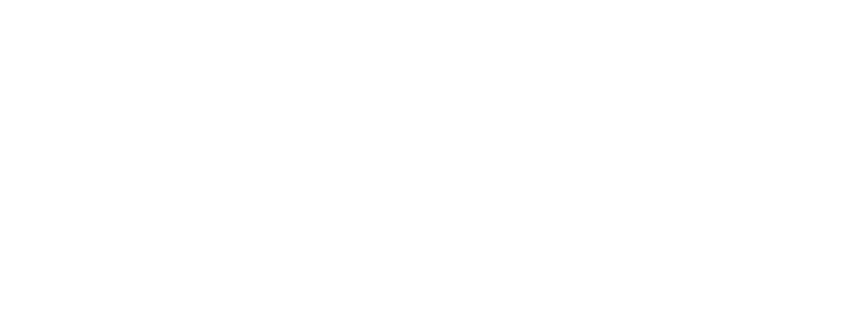
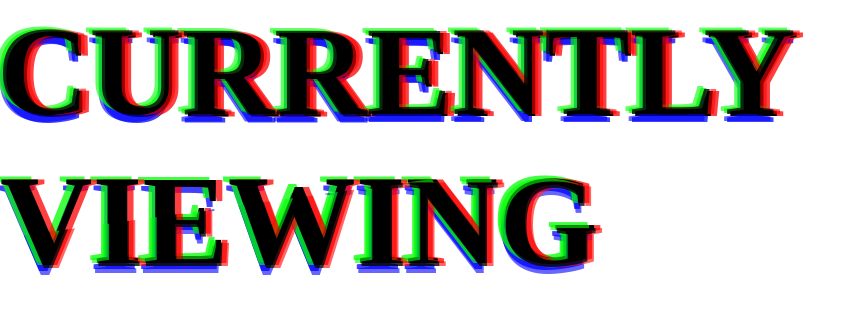
Before and after one commit to Kazuto021/CAF, a React (Vite) app: page /testing in a window 1280 px wide. Before the commit this address had no page. Shown: the top 314 px of the page, without its empty margins (0-866 px from the left). Built offline with nearby package versions, Linux system fonts and the light colour scheme.

Commit message:
testing route added

```diff
--- a/src/Components/Content.jsx
+++ b/src/Components/Content.jsx
@@ -3,7 +3,7 @@ import { FaRegBookmark } from "react-icons/fa6";
 // import { FaArrowRight } from "react-icons/fa";
 
 import "./Styles/content.scss"
-const Content = (props) => {
+const   Content = (props) => {
     return (
         <div className='content-wrapper'>
             <div className='anime-info'>
--- a/src/Components/SpecialBannerCard.jsx
+++ b/src/Components/SpecialBannerCard.jsx
@@ -1,6 +1,6 @@
 import React, { useState } from 'react'
 import "./Styles/special.scss"
-import Bannerinfo from '../utils/BannerUtil';
+// import Bannerinfo from '../utils/BannerUtil';
 import { FaInstagram } from "react-icons/fa6";
 import { FaDiscord } from "react-icons/fa6";
 // import { FaArrowDown } from "react-icons/fa6";
@@ -10,8 +10,7 @@ import { FaRegMoon } from "react-icons/fa";
 const SpecialBannerCard = (props) => {
     let [mouseX, setMouseX] = useState(0)
     let [mouseY, setMouseY] = useState(0)
-    let animeBanner = Object.keys(Bannerinfo)
-    let [currentBanner,setBanner] = useState[animeBanner[0]]
+
 
     // let divFollower = document.getElementsByClassName("cursor-follower")[0]
     const ref = document.querySelector(".cursor-follower")
--- a/src/Components/Styles/content.scss
+++ b/src/Components/Styles/content.scss
@@ -212,8 +212,14 @@
       align-items: end;
 
       .currently-showing {
+        text-transform: uppercase;
         justify-self: flex-start;
         align-self: flex-start;
+        // position: absolute;
+        // top:10%;
+        font-size: 1.2em;
+        font-weight: 100;
+        letter-spacing: 0.2rem;
         // width: 40%;
         // max-width: 40%;
         // min-width: 40%;
--- a/src/Routers/MainRoute.jsx
+++ b/src/Routers/MainRoute.jsx
@@ -5,6 +5,7 @@ import App from '../App'
 import Home from '../Screens/Home'
 import Special from '../Screens/Special'
 import Terms from '../Screens/Terms'
+import Test from '../Screens/Test'
 
 const MainRoute = () => {
   return (
@@ -14,6 +15,7 @@ const MainRoute = () => {
         <Route path='/banner' Component={App}/>
         <Route path='/special' Component={Special}/>
         <Route path='/tandc' Component={Terms}/>
+        <Route path='/testing' Component={Test}/>
 
     </Routes>
     </BrowserRouter>
--- a/src/Screens/Special.jsx
+++ b/src/Screens/Special.jsx
@@ -1,21 +1,27 @@
 import React from 'react'
+import { useState } from 'react'
 import SpecialBannerCard from '../Components/SpecialBannerCard'
 import Bannerinfo from '../utils/BannerUtil'
 
 const Special = () => {
+let animeList =  Object.keys(Bannerinfo)
+console.log(animeList)
+// let [currentIndex , setIndex] = useState[0]
+let [currentAnime , setAnime] = useState(animeList[0])
+// let currentAnime = "dbz"
   return (
     <>
       <SpecialBannerCard
-        title={Bannerinfo.dbz.Name}
+        title={Bannerinfo[currentAnime].Name}
         mycolor="#c81325c9"
-        degree={Bannerinfo.dbz.gradient.degree}
-        from={Bannerinfo.dbz.gradient.from}
-        startOpacity={Bannerinfo.dbz.gradient.startOpacity}
-        endOpacity={Bannerinfo.dbz.gradient.endOpacity}
-        to={Bannerinfo.dbz.gradient.to}
-        imgSrc={Bannerinfo.dbz.Img}
-        quote={Bannerinfo.dbz.Quote}
-        heading={Bannerinfo.dbz.Heading}
+        degree={Bannerinfo[currentAnime].gradient.degree}
+        from={Bannerinfo[currentAnime].gradient.from}
+        startOpacity={Bannerinfo[currentAnime].gradient.startOpacity}
+        endOpacity={Bannerinfo[currentAnime].gradient.endOpacity}
+        to={Bannerinfo[currentAnime].gradient.to}
+        imgSrc={Bannerinfo[currentAnime].Img}
+        quote={Bannerinfo[currentAnime].Quote}
+        heading={Bannerinfo[currentAnime].Heading}
       />
     </>
   )
--- /dev/null
+++ b/src/Screens/Styles/test.scss
@@ -0,0 +1,144 @@
+// .test{
+//     height:20vh;
+//     position: relative;
+//     border:1px solid black;
+//     text-align: center;
+//     place-content: center;
+//     font-size: x-large;
+//     letter-spacing: 0.2rem;
+
+// }
+// .test::before{
+//     content:"Dummy Text";
+//     font-size: x-large;
+//     position: absolute;
+//     place-content: center;
+//     top:50%;
+//     left:60%;
+//     transform: translate(-50%,-50%);
+//     font-weight: 900;
+//     color:purple;
+//     letter-spacing: 0.2rem;
+//     opacity: 0;
+//     -webkit-text-stroke: 0.01rem;
+//     transition: 1s;
+// }
+// .test:hover{
+//     color:white;
+// }
+
+// .test:hover::before{
+//     transition: 1s;
+//     opacity: 1;
+// }
+
+// body {
+//     background: #222;
+//     min-height: 100vh;
+//     display: grid;
+//     place-items: center;
+//     color: white;
+//     font-family: sans-serif;
+//   }
+
+.currently-showing {
+  font-size: 8rem;
+  font-weight: 700;
+  text-transform: uppercase;
+  position: relative;
+
+  text-shadow: 0.05em 0 0 rgba(255, 0, 0, 0.75),
+    -0.025em -0.05em 0 rgba(0, 255, 0, 0.75),
+    0.025em 0.05em 0 rgba(0, 0, 255, 0.75);
+
+  // animation: currently-showing 500ms infinite;
+}
+
+.currently-showing span {
+  position: absolute;
+  top: 0;
+  left: 0;
+}
+
+.currently-showing span:first-child {
+  // animation: currently-showing 650ms infinite;
+  clip-path: polygon(0 0, 100% 0, 100% 45%, 0 45%);
+  transform: translate(-0.025em, -0.0125em);
+  /* color: green; */
+  opacity: 0.8;
+}
+
+.currently-showing span:last-child {
+  // animation: currently-showing 375ms infinite;
+  clip-path: polygon(0 80%, 100% 20%, 100% 100%, 0 100%);
+  transform: translate(0.0125em, 0.025em);
+  /* color: red; */
+  opacity: 0.8;
+}
+
+.currently-showing:hover {
+  cursor: pointer;
+  animation: currently-showing 500ms infinite;
+}
+.currently-showing:hover span:first-child {
+  animation: currently-showing 650ms infinite;
+}
+.currently-showing:hover span:last-child {
+  animation: currently-showing 375ms infinite;
+}
+.currently-showing:not(:hover) {
+  text-shadow: none;
+  translate: none;
+}
+
+/* https://web.dev/prefers-reduced-motion/#(bonus)-forcing-reduced-motion-on-all-websites */
+
+@keyframes currently-showing {
+  0% {
+    text-shadow: 0.05em 0 0 rgba(255, 0, 0, 0.75),
+      -0.05em -0.025em 0 rgba(0, 255, 0, 0.75),
+      -0.025em 0.05em 0 rgba(0, 0, 255, 0.75);
+  }
+  14% {
+    text-shadow: 0.05em 0 0 rgba(255, 0, 0, 0.75),
+      -0.05em -0.025em 0 rgba(0, 255, 0, 0.75),
+      -0.025em 0.05em 0 rgba(0, 0, 255, 0.75);
+  }
+  15% {
+    text-shadow: -0.05em -0.025em 0 rgba(255, 0, 0, 0.75),
+      0.025em 0.025em 0 rgba(0, 255, 0, 0.75),
+      -0.05em -0.05em 0 rgba(0, 0, 255, 0.75);
+  }
+  49% {
+    text-shadow: -0.05em -0.025em 0 rgba(255, 0, 0, 0.75),
+      0.025em 0.025em 0 rgba(0, 255, 0, 0.75),
+      -0.05em -0.05em 0 rgba(0, 0, 255, 0.75);
+  }
+  50% {
+    text-shadow: 0.025em 0.05em 0 rgba(255, 0, 0, 0.75),
+      0.05em 0 0 rgba(0, 255, 0, 0.75), 0 -0.05em 0 rgba(0, 0, 255, 0.75);
+  }
+  99% {
+    text-shadow: 0.025em 0.05em 0 rgba(255, 0, 0, 0.75),
+      0.05em 0 0 rgba(0, 255, 0, 0.75), 0 -0.05em 0 rgba(0, 0, 255, 0.75);
+  }
+  100% {
+    text-shadow: -0.025em 0 0 rgba(255, 0, 0, 0.75),
+      -0.025em -0.025em 0 rgba(0, 255, 0, 0.75),
+      -0.025em -0.05em 0 rgba(0, 0, 255, 0.75);
+  }
+}
+
+@media (prefers-reduced-motion: reduce) {
+  *,
+  ::before,
+  ::after {
+    animation-delay: -1ms !important;
+    animation-duration: 1ms !important;
+    animation-iteration-count: 1 !important;
+    background-attachment: initial !important;
+    scroll-behavior: auto !important;
+    transition-duration: 0s !important;
+    transition-delay: 0s !important;
+  }
+}
--- /dev/null
+++ b/src/Screens/Test.jsx
@@ -0,0 +1,15 @@
+import React from 'react'
+import "./Styles/test.scss"
+const Test = () => {
+    return (
+
+            <h1 class="currently-showing">
+                <span aria-hidden="true">Currently Viewing</span>
+                Currently Viewing
+                <span aria-hidden="true">Currently Viewing</span>
+            </h1>
+
+    )
+}
+
+export default Test
```
